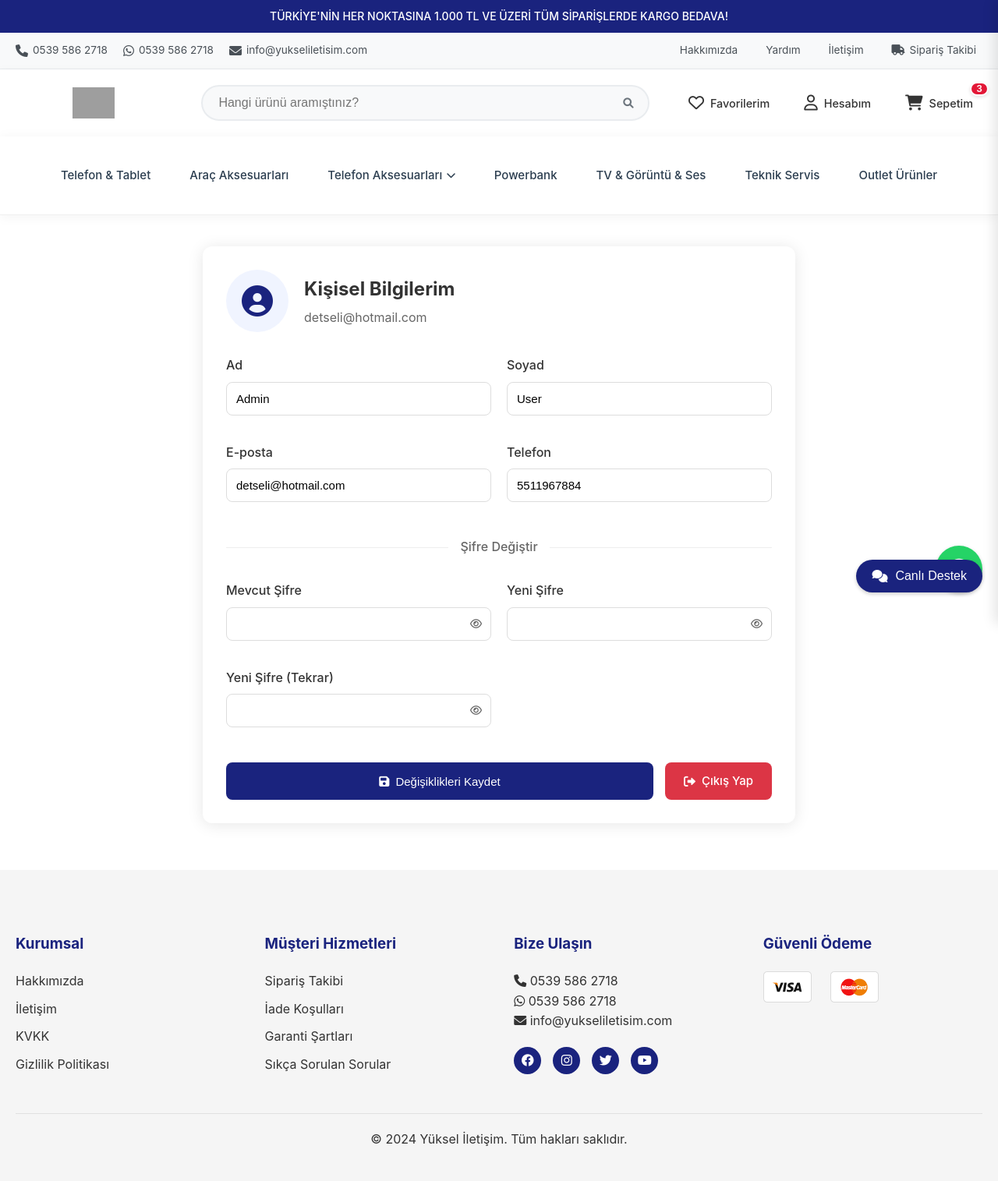
After one commit to furkandetseli/yukseliletisim, a Flask app: page /profile in a window 1280 px wide. The commit adds this page. Shown: the whole page at 78% size. Run offline with Flask 3, Linux system fonts and the light colour scheme; a user stored in the database is signed in; some libraries are stand-ins or nearby versions; grey boxes are pictures that could not be loaded.

Commit message:
profile sistemi, giriş sistemlerindeki telefon formatlaması çözümü

```diff
--- a/backend/app.py
+++ b/backend/app.py
@@ -365,6 +365,48 @@ def create_app():
     def product_images(filename):
         return send_from_directory(app.config['UPLOAD_FOLDER'], filename)
 
+    @app.route('/profile', methods=['GET', 'POST'])
+    @login_required
+    def profile():
+        if request.method == 'POST':
+            try:
+                # Kişisel bilgi güncellemesi
+                current_user.first_name = request.form.get('first_name')
+                current_user.last_name = request.form.get('last_name')
+                current_user.email = request.form.get('email')
+                phone = request.form.get('phone')
+                phone = phone.replace(' ', '') if phone else None
+                current_user.phone = phone
+
+
+                # Şifre değişikliği kontrolü
+                current_password = request.form.get('current_password')
+                new_password = request.form.get('new_password')
+                confirm_password = request.form.get('confirm_password')
+
+                if current_password and new_password and confirm_password:
+                    if not current_user.check_password(current_password):
+                        flash('Mevcut şifre hatalı', 'error')
+                        return redirect(url_for('profile'))
+
+                    if new_password != confirm_password:
+                        flash('Yeni şifreler eşleşmiyor', 'error')
+                        return redirect(url_for('profile'))
+
+                    current_user.set_password(new_password)
+
+                db.session.commit()
+                flash('Bilgileriniz başarıyla güncellendi', 'success')
+                return redirect(url_for('profile'))
+
+            except Exception as e:
+                db.session.rollback()
+                flash(f'Bir hata oluştu: {str(e)}', 'error')
+                return redirect(url_for('profile'))
+
+        return render_template('profile.html')
+
+
     # Helper functions
     def get_cart_count():
         if current_user.is_authenticated:
--- a/backend/static/css/main.css
+++ b/backend/static/css/main.css
@@ -1399,3 +1399,63 @@ body.menu-open {
     padding: clamp(8px, 1.2vw, 10px);
     font-size: clamp(12px, 1.3vw, 14px);
 }
+/* Dropdown Menu Styles */
+.has-dropdown {
+    position: relative;
+    cursor: pointer;
+}
+
+.menu-dropdown {
+    position: absolute;
+    top: 100%;
+    right: 0;
+    background: white;
+    min-width: 200px;
+    border-radius: 8px;
+    box-shadow: 0 4px 12px rgba(0,0,0,0.1);
+    opacity: 0;
+    visibility: hidden;
+    transform: translateY(10px);
+    transition: all 0.3s ease;
+    z-index: 1000;
+    margin-top: 8px;
+    border: 1px solid #eee;
+}
+
+.has-dropdown:hover .menu-dropdown {
+    opacity: 1;
+    visibility: visible;
+    transform: translateY(0);
+}
+
+.menu-dropdown a {
+    display: flex;
+    align-items: center;
+    gap: 10px;
+    padding: 12px 15px;
+    color: #333;
+    text-decoration: none;
+    transition: all 0.2s ease;
+}
+
+.menu-dropdown a:hover {
+    background: #f8f9fa;
+    color: #1a237e;
+}
+
+.menu-dropdown a i {
+    width: 20px;
+    text-align: center;
+    font-size: 0.9em;
+}
+
+/* Responsive dropdown */
+@media (max-width: 768px) {
+    .menu-dropdown {
+        position: fixed;
+        top: auto;
+        bottom: 70px;
+        right: 10px;
+        margin-top: 0;
+    }
+}
--- a/backend/templates/base.html
+++ b/backend/templates/base.html
@@ -27,11 +27,11 @@
             <div class="header-contact">
                 <a href="tel:05305600735">
                     <i class="fas fa-phone"></i>
-                    0530 560 0735
+                    0539 586 2718
                 </a>
                 <a href="https://wa.me/05305600735">
                     <i class="fab fa-whatsapp"></i>
-                    0530 560 0735
+                    0539 586 2718
                 </a>
                 <a href="mailto:info@yukseliletisim.com">
                     <i class="fas fa-envelope"></i>
@@ -89,7 +89,7 @@
                     <span>Favorilerim</span>
                 </a>
                 {% if current_user.is_authenticated %}
-                    <a href="#" class="menu-item">
+                    <a href="{{ url_for('profile') }}" class="menu-item">
                         <i class="far fa-user"></i>
                         <span>Hesabım</span>
                     </a>
@@ -315,8 +315,8 @@
                 <div class="footer-section">
                     <h3>Bize Ulaşın</h3>
                     <div class="contact-info">
-                        <p><i class="fas fa-phone"></i> 0530 560 0735</p>
-                        <p><i class="fab fa-whatsapp"></i> 0530 560 0735</p>
+                        <p><i class="fas fa-phone"></i> 0539 586 2718</p>
+                        <p><i class="fab fa-whatsapp"></i> 0539 586 2718</p>
                         <p><i class="fas fa-envelope"></i> info@yukseliletisim.com</p>
                     </div>
                     <div class="social-media">
--- a/backend/templates/includes/header.html
+++ b/backend/templates/includes/header.html
@@ -2,8 +2,8 @@
 <header>
     <div class="top-bar">
         <div class="contact-info">
-            <a href="tel:05305600735"><i class="fas fa-phone"></i> 0530 560 0735</a>
-            <a href="https://wa.me/05305600735"><i class="fab fa-whatsapp"></i> 0530 560 0735</a>
+            <a href="tel:05305600735"><i class="fas fa-phone"></i> 0539 586 2718</a>
+            <a href="https://wa.me/05305600735"><i class="fab fa-whatsapp"></i> 0539 586 2718</a>
             <a href="mailto:info@yukseliletisim.com"><i class="fas fa-envelope"></i> info@yukseliletisim.com</a>
         </div>
         <div class="top-menu">
--- /dev/null
+++ b/backend/templates/profile.html
@@ -0,0 +1,423 @@
+{% extends 'base.html' %}
+
+{% block title %}Kişisel Bilgilerim{% endblock %}
+
+{% block content %}
+<div class="profile-container">
+    <div class="profile-card">
+        <div class="profile-header">
+            <div class="user-avatar">
+                <i class="fas fa-user-circle"></i>
+            </div>
+            <div class="user-info">
+                <h1>Kişisel Bilgilerim</h1>
+                <p>{{ current_user.email }}</p>
+            </div>
+        </div>
+
+        {% with messages = get_flashed_messages(with_categories=true) %}
+            {% if messages %}
+                {% for category, message in messages %}
+                    <div class="alert alert-{{ category }}">{{ message }}</div>
+                {% endfor %}
+            {% endif %}
+        {% endwith %}
+
+        <form id="profileForm" method="POST">
+            <input type="hidden" name="csrf_token" value="{{ csrf_token() }}">
+
+            <div class="form-grid">
+                <div class="form-group">
+                    <label for="first_name">Ad</label>
+                    <input type="text"
+                           id="first_name"
+                           name="first_name"
+                           value="{{ current_user.first_name }}"
+                           required>
+                </div>
+
+                <div class="form-group">
+                    <label for="last_name">Soyad</label>
+                    <input type="text"
+                           id="last_name"
+                           name="last_name"
+                           value="{{ current_user.last_name }}"
+                           required>
+                </div>
+
+                <div class="form-group">
+                    <label for="email">E-posta</label>
+                    <input type="email"
+                           id="email"
+                           name="email"
+                           value="{{ current_user.email }}"
+                           required>
+                </div>
+
+                <div class="form-group">
+                    <label for="phone">Telefon</label>
+                    <input type="tel"
+                           id="phone"
+                           name="phone"
+                           value="{{ current_user.phone or '' }}"
+                           placeholder="05XX XXX XX XX">
+                </div>
+            </div>
+
+            <div class="divider">
+                <span>Şifre Değiştir</span>
+            </div>
+
+            <div class="form-grid">
+                <div class="form-group">
+                    <label for="current_password">Mevcut Şifre</label>
+                    <div class="password-input">
+                        <input type="password"
+                               id="current_password"
+                               name="current_password">
+                        <button type="button" class="toggle-password">
+                            <i class="far fa-eye"></i>
+                        </button>
+                    </div>
+                </div>
+
+                <div class="form-group">
+                    <label for="new_password">Yeni Şifre</label>
+                    <div class="password-input">
+                        <input type="password"
+                               id="new_password"
+                               name="new_password">
+                        <button type="button" class="toggle-password">
+                            <i class="far fa-eye"></i>
+                        </button>
+                    </div>
+                </div>
+
+                <div class="form-group">
+                    <label for="confirm_password">Yeni Şifre (Tekrar)</label>
+                    <div class="password-input">
+                        <input type="password"
+                               id="confirm_password"
+                               name="confirm_password">
+                        <button type="button" class="toggle-password">
+                            <i class="far fa-eye"></i>
+                        </button>
+                    </div>
+                </div>
+            </div>
+
+            <div class="button-group">
+                <button type="submit" class="btn btn-save">
+                    <i class="fas fa-save"></i>
+                    Değişiklikleri Kaydet
+                </button>
+
+                <a href="{{ url_for('logout') }}" class="btn btn-logout">
+                    <i class="fas fa-sign-out-alt"></i>
+                    Çıkış Yap
+                </a>
+            </div>
+        </form>
+    </div>
+</div>
+
+{% endblock %}
+
+{% block extra_css %}
+<style>
+.profile-container {
+    max-width: 800px;
+    margin: 40px auto;
+    padding: 0 20px;
+}
+
+.profile-card {
+    background: white;
+    border-radius: 12px;
+    box-shadow: 0 2px 20px rgba(0,0,0,0.1);
+    padding: 30px;
+}
+
+.profile-header {
+    display: flex;
+    align-items: center;
+    gap: 20px;
+    margin-bottom: 30px;
+}
+
+.user-avatar {
+    width: 80px;
+    height: 80px;
+    background: #f0f4ff;
+    border-radius: 50%;
+    display: flex;
+    align-items: center;
+    justify-content: center;
+}
+
+.user-avatar i {
+    font-size: 40px;
+    color: #1a237e;
+}
+
+.user-info h1 {
+    margin: 0;
+    font-size: 24px;
+    color: #333;
+}
+
+.user-info p {
+    margin: 5px 0 0;
+    color: #666;
+}
+
+.form-grid {
+    display: grid;
+    grid-template-columns: repeat(2, 1fr);
+    gap: 20px;
+    margin-bottom: 30px;
+}
+
+.form-group {
+    margin-bottom: 15px;
+}
+
+.form-group label {
+    display: block;
+    margin-bottom: 8px;
+    color: #333;
+    font-weight: 500;
+}
+
+.form-group input {
+    width: 100%;
+    padding: 12px;
+    border: 1px solid #ddd;
+    border-radius: 8px;
+    font-size: 15px;
+    transition: all 0.3s;
+}
+
+.form-group input:focus {
+    border-color: #1a237e;
+    box-shadow: 0 0 0 3px rgba(26,35,126,0.1);
+    outline: none;
+}
+
+.password-input {
+    position: relative;
+    display: flex;
+    align-items: center;
+}
+
+.toggle-password {
+    position: absolute;
+    right: 12px;
+    background: none;
+    border: none;
+    color: #666;
+    cursor: pointer;
+    padding: 0;
+}
+
+.toggle-password:hover {
+    color: #333;
+}
+
+.divider {
+    position: relative;
+    text-align: center;
+    margin: 30px 0;
+}
+
+.divider::before {
+    content: '';
+    position: absolute;
+    left: 0;
+    top: 50%;
+    width: 100%;
+    height: 1px;
+    background: #eee;
+}
+
+.divider span {
+    background: white;
+    padding: 0 15px;
+    color: #666;
+    font-weight: 500;
+    position: relative;
+}
+
+.button-group {
+    display: flex;
+    gap: 15px;
+    margin-top: 30px;
+}
+
+.btn {
+    display: inline-flex;
+    align-items: center;
+    justify-content: center;
+    gap: 8px;
+    padding: 12px 24px;
+    border: none;
+    border-radius: 8px;
+    font-size: 15px;
+    font-weight: 500;
+    cursor: pointer;
+    transition: all 0.3s;
+}
+
+.btn-save {
+    background: #1a237e;
+    color: white;
+    flex: 1;
+}
+
+.btn-save:hover {
+    background: #151b60;
+    transform: translateY(-1px);
+}
+
+.btn-logout {
+    background: #dc3545;
+    color: white;
+    text-decoration: none;
+}
+
+.btn-logout:hover {
+    background: #c82333;
+    transform: translateY(-1px);
+}
+
+.alert {
+    padding: 12px 20px;
+    border-radius: 8px;
+    margin-bottom: 20px;
+    display: flex;
+    align-items: center;
+    gap: 10px;
+}
+
+.alert-success {
+    background: #d4edda;
+    color: #155724;
+    border: 1px solid #c3e6cb;
+}
+
+.alert-error {
+    background: #f8d7da;
+    color: #721c24;
+    border: 1px solid #f5c6cb;
+}
+
+/* Responsive Tasarım */
+@media (max-width: 768px) {
+    .profile-container {
+        margin: 20px auto;
+    }
+
+    .profile-card {
+        padding: 20px;
+        border-radius: 8px;
+    }
+
+    .profile-header {
+        flex-direction: column;
+        text-align: center;
+        gap: 15px;
+    }
+
+    .form-grid {
+        grid-template-columns: 1fr;
+        gap: 15px;
+    }
+
+    .button-group {
+        flex-direction: column;
+    }
+
+    .btn {
+        width: 100%;
+        padding: 15px;
+    }
+}
+
+/* Animasyonlar */
+@keyframes fadeIn {
+    from {
+        opacity: 0;
+        transform: translateY(10px);
+    }
+    to {
+        opacity: 1;
+        transform: translateY(0);
+    }
+}
+
+.profile-card {
+    animation: fadeIn 0.5s ease;
+}
+</style>
+{% endblock %}
+
+{% block extra_js %}
+<script>
+document.addEventListener('DOMContentLoaded', function() {
+    // Şifre göster/gizle işlevselliği
+    document.querySelectorAll('.toggle-password').forEach(button => {
+        button.addEventListener('click', function() {
+            const input = this.parentElement.querySelector('input');
+            const icon = this.querySelector('i');
+
+            if (input.type === 'password') {
+                input.type = 'text';
+                icon.classList.remove('fa-eye');
+                icon.classList.add('fa-eye-slash');
+            } else {
+                input.type = 'password';
+                icon.classList.remove('fa-eye-slash');
+                icon.classList.add('fa-eye');
+            }
+        });
+    });
+
+    // Form doğrulama
+    const form = document.getElementById('profileForm');
+    form.addEventListener('submit', function(e) {
+        const newPassword = document.getElementById('new_password');
+        const confirmPassword = document.getElementById('confirm_password');
+
+        if (newPassword.value || confirmPassword.value) {
+            if (newPassword.value !== confirmPassword.value) {
+                e.preventDefault();
+                alert('Yeni şifreler eşleşmiyor!');
+                return;
+            }
+
+            if (newPassword.value.length < 6) {
+                e.preventDefault();
+                alert('Şifre en az 6 karakter olmalıdır!');
+                return;
+            }
+        }
+    });
+
+    // Telefon numarası formatı
+    const phoneInput = document.getElementById('phone');
+    phoneInput.addEventListener('input', function(e) {
+        let x = e.target.value.replace(/\D/g, '').match(/(\d{0,3})(\d{0,3})(\d{0,2})(\d{0,2})/);
+        e.target.value = !x[2] ? x[1] : `${x[1]} ${x[2]}${x[3] ? ` ${x[3]}` : ''}${x[4] ? ` ${x[4]}` : ''}`;
+    });
+
+    // Flash mesajlarını otomatik gizle
+    setTimeout(() => {
+        const alerts = document.querySelectorAll('.alert');
+        alerts.forEach(alert => {
+            alert.style.opacity = '0';
+            setTimeout(() => alert.remove(), 300);
+        });
+    }, 5000);
+});
+</script>
+{% endblock %}
--- a/frontend/public/index.html
+++ b/frontend/public/index.html
@@ -17,8 +17,8 @@
     <header>
         <div class="top-bar">
             <div class="contact-info">
-                <a href="tel:05305600735"><i class="fas fa-phone"></i> 0530 560 0735</a>
-                <a href="https://wa.me/05305600735"><i class="fab fa-whatsapp"></i> 0530 560 0735</a>
+                <a href="tel:05305600735"><i class="fas fa-phone"></i> 0539 586 2718</a>
+                <a href="https://wa.me/05305600735"><i class="fab fa-whatsapp"></i> 0539 586 2718</a>
                 <a href="mailto:info@yukseliletisim.com"><i class="fas fa-envelope"></i> info@yukseliletisim.com</a>
             </div>
             <div class="top-menu">
@@ -111,7 +111,7 @@
             </div>
             <div class="footer-section">
                 <h3>İletişim</h3>
-                <p>Telefon: 0530 560 0735</p>
+                <p>Telefon: 0539 586 2718</p>
                 <p>E-posta: info@yukseliletisim.com</p>
                 <div class="social-media">
                     <a href="#"><i class="fab fa-facebook"></i></a>
--- a/setup.py
+++ b/setup.py
@@ -137,8 +137,8 @@ if __name__ == '__main__':
         return '''<header>
     <div class="top-bar">
         <div class="contact-info">
-            <a href="tel:05305600735"><i class="fas fa-phone"></i> 0530 560 0735</a>
-            <a href="https://wa.me/05305600735"><i class="fab fa-whatsapp"></i> 0530 560 0735</a>
+            <a href="tel:05305600735"><i class="fas fa-phone"></i> 0539 586 2718</a>
+            <a href="https://wa.me/05305600735"><i class="fab fa-whatsapp"></i> 0539 586 2718</a>
             <a href="mailto:info@yukseliletisim.com"><i class="fas fa-envelope"></i> info@yukseliletisim.com</a>
         </div>
         <div class="top-menu">
```
Also changed, not shown: backend/database/database.sqlite, backend/static/images/products/A5DJIJE3_0_format_webp.jpg (deleted), backend/static/images/products/ES4KNOVB_0_format_webp.jpg (deleted), backend/static/images/products/ES4KNOVB_1_payment-methods.png (deleted), backend/static/images/products/FFG1EUBG_0_payment-methods.png (deleted), backend/static/images/products/MAQE92MF_1_pd222.png (deleted), backend/static/images/products/N40RSQSI_0_format_webp.jpg (deleted), backend/static/images/products/format_webp.jpg (deleted), 1 other file.
